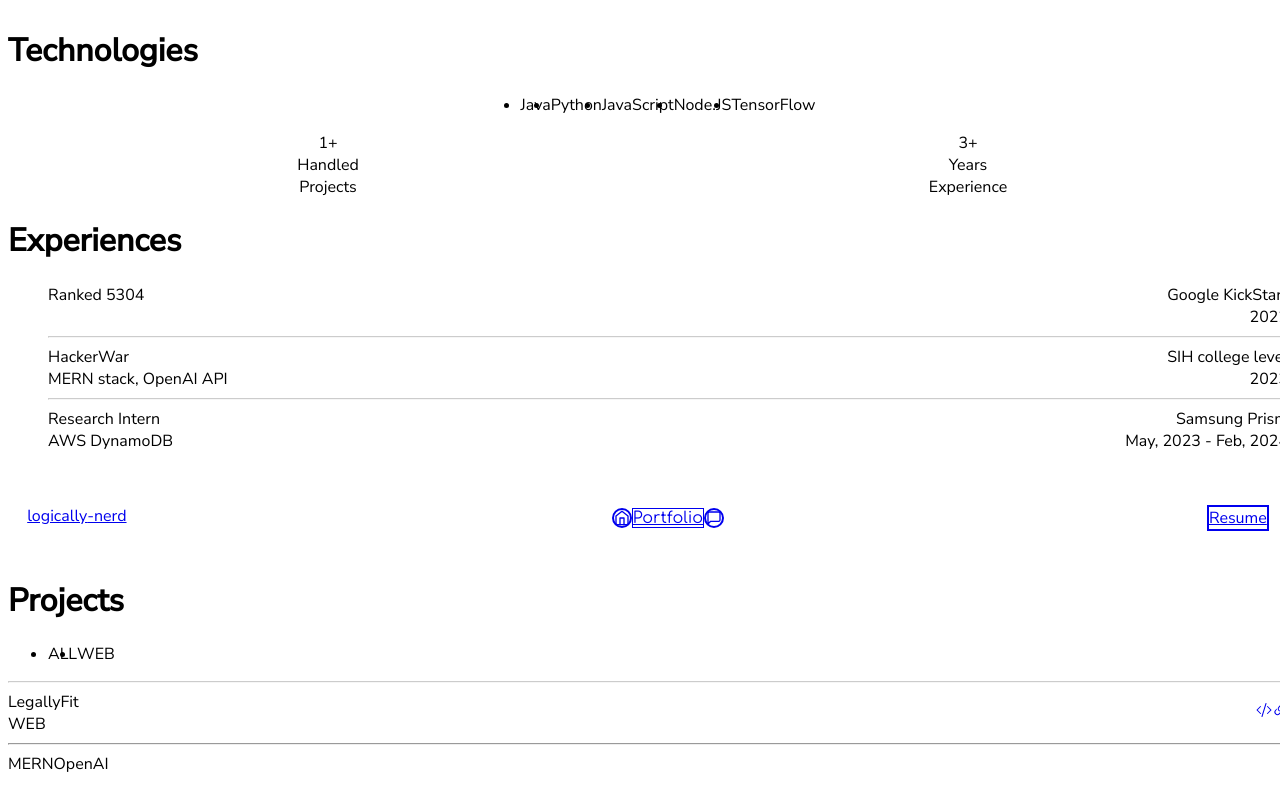
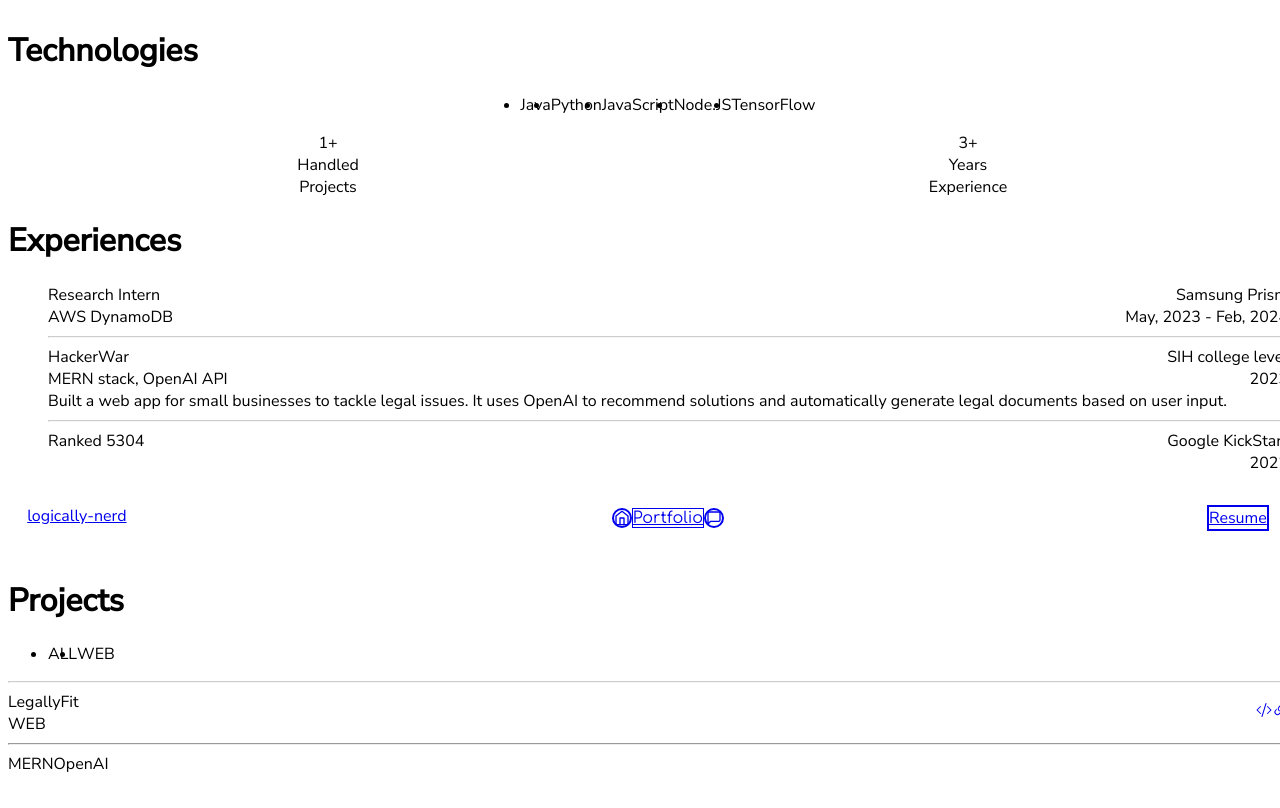
Before and after one commit to logically-nerd/logically-nerd.github.io, a Next.js app: page /portfolio in a window 1280 px wide. Shown: the top 808 px of the page. Built offline with nearby package versions, Linux system fonts and the light colour scheme.

Commit message:
add exp summary

```diff
--- a/src/app/portfolio/page.jsx
+++ b/src/app/portfolio/page.jsx
@@ -65,7 +65,7 @@ function Experience() {
       <h1 className="py-1 px-4">Experiences</h1>
       <div className=" h-[17.1rem] w-full p-3 bg-slate-700 rounded-lg">
         <ul className="flex flex-col gap-y-5 overflow-y-scroll h-full py-2 px-5">
-          {expData.map((data, k) => (
+          {expData.reverse().map((data, k) => (
             <>
               <li key={k} className="flex justify-between">
                 <div>
@@ -78,7 +78,8 @@ function Experience() {
                   <div className="text-xs">{data.time}</div>
                 </div>
               </li>
-              <div className="px-8 opacity-50">{k != expData.length - 1 && <hr/>}</div>
+              {data.summary && <div className="text-sm">{data.summary}</div>}
+              <div className="px-8 opacity-50">{k != expData.length - 1 && <hr />}</div>
             </>
           ))}
         </ul>
--- a/src/data/expData.js
+++ b/src/data/expData.js
@@ -14,6 +14,7 @@ const expData = [
         job: "HackerWar",
         company: "SIH college level",
         tech: "MERN stack, OpenAI API",
+        summary:"Built a web app for small businesses to tackle legal issues. It uses OpenAI to recommend solutions and automatically generate legal documents based on user input.",
         time: "2023"
     },
     {
--- a/src/data/projectData.js
+++ b/src/data/projectData.js
@@ -1,7 +1,7 @@
 const projectData = [
   {
     name: "LegallyFit",
-    code: "https://legallyfit.s2sharpit.me/",
+    code: "https://github.com/KrAparesh/Legally-Fit",
     url: "https://legallyfit.s2sharpit.me/",
     techStack: ["MERN", "OpenAI"],
     type: "web",
```
